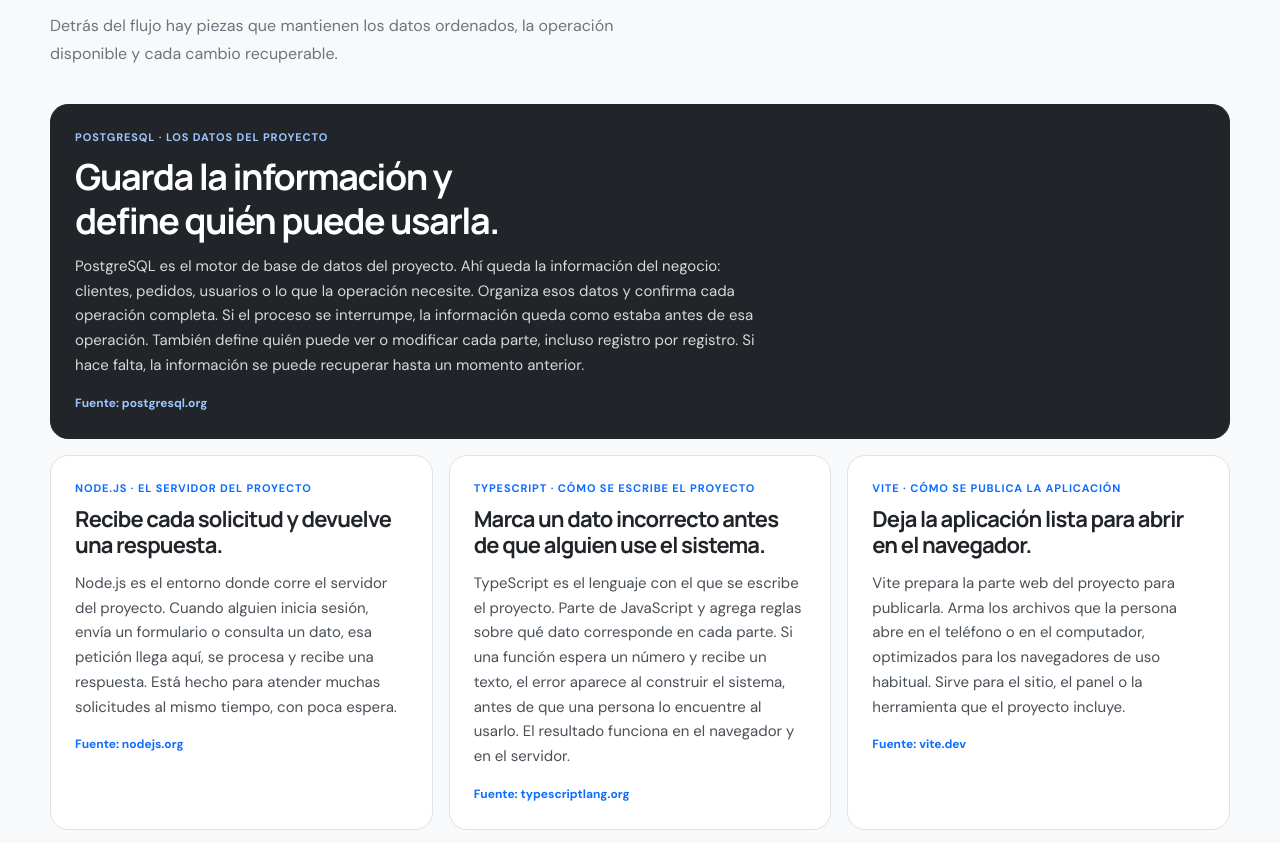
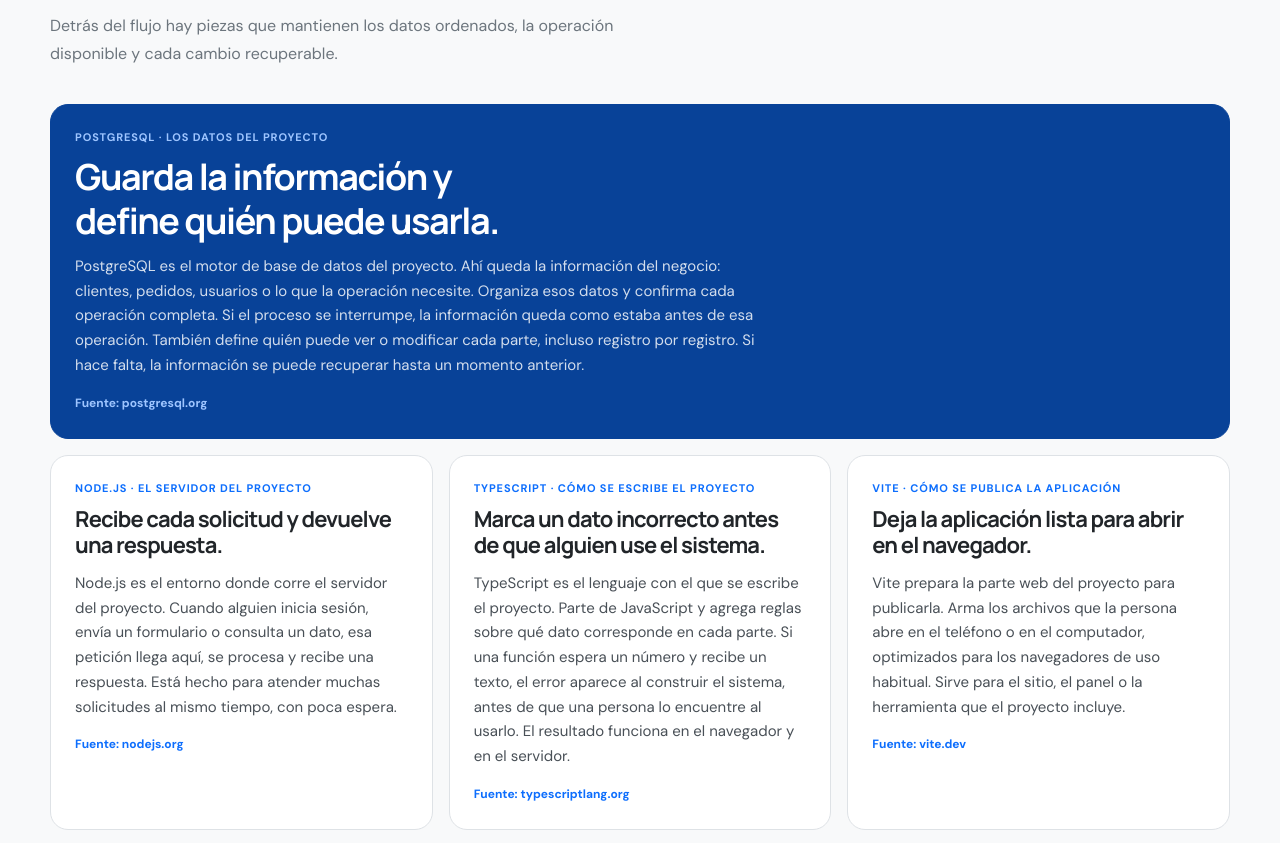
Before and after one commit to crawlervzla/mobileapp, a website built with Vite: page como-trabajamos/index.html in a window 1280 px wide. Shown: the part 1179-2022 px from the top of the page. Built offline with nearby package versions, Linux system fonts and the light colour scheme.

Commit message:
Pasar los recuadros negros al azul de la marca.
Co-authored-by: Cursor <cursoragent@cursor.com>

```diff
--- a/src/site.css
+++ b/src/site.css
@@ -281,7 +281,7 @@ html { scroll-padding-top: 88px; }
 
 .hero-photo img { object-position: 68% center; }
 
-.hero .flow-card { background: #212529; }
+.hero .flow-card { background: #084298; }
 
 .hero .photo-caption { right: 230px; }
 
@@ -463,8 +463,8 @@ a.tech-card:hover { border-color: #b9d4ff; box-shadow: 0 14px 36px rgba(33, 37,
 
 .tech-card-lead {
   grid-column: 1 / -1;
-  background: #212529;
-  border-color: #212529;
+  background: #084298;
+  border-color: #084298;
   color: #ffffff;
 }
 
```
